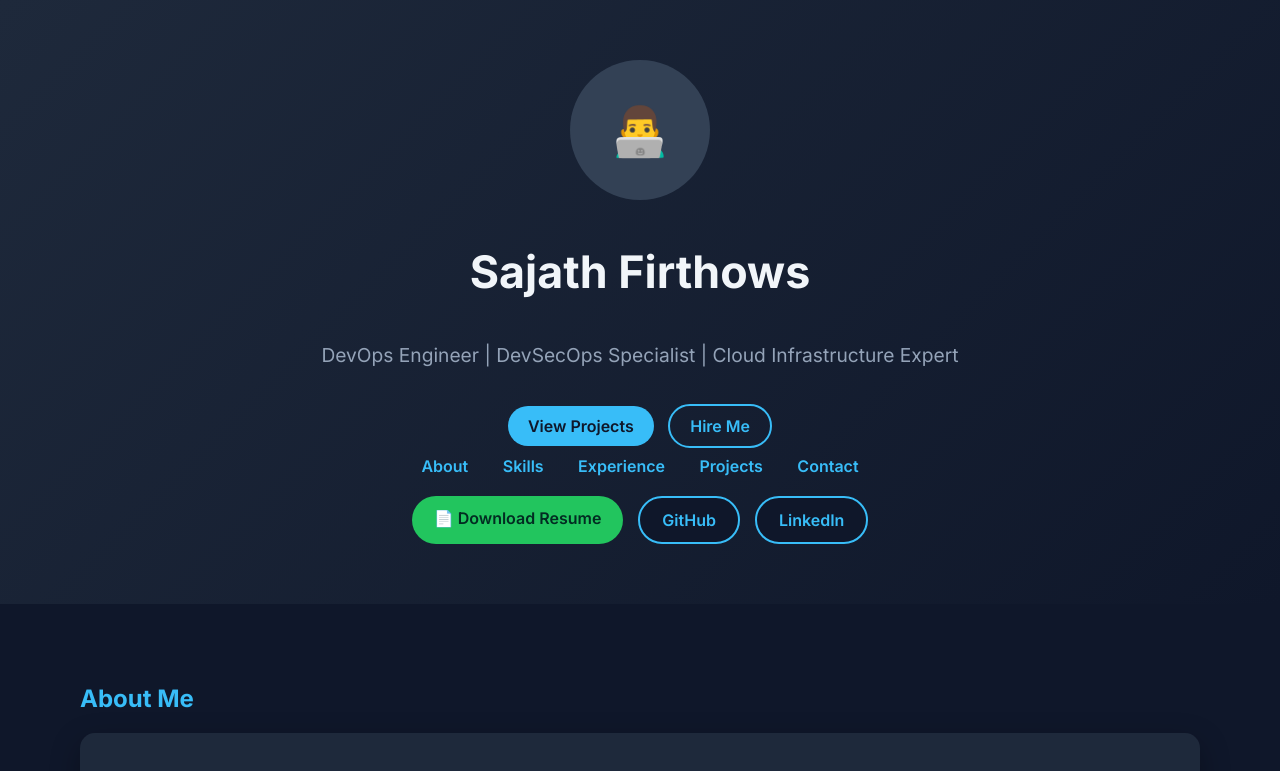
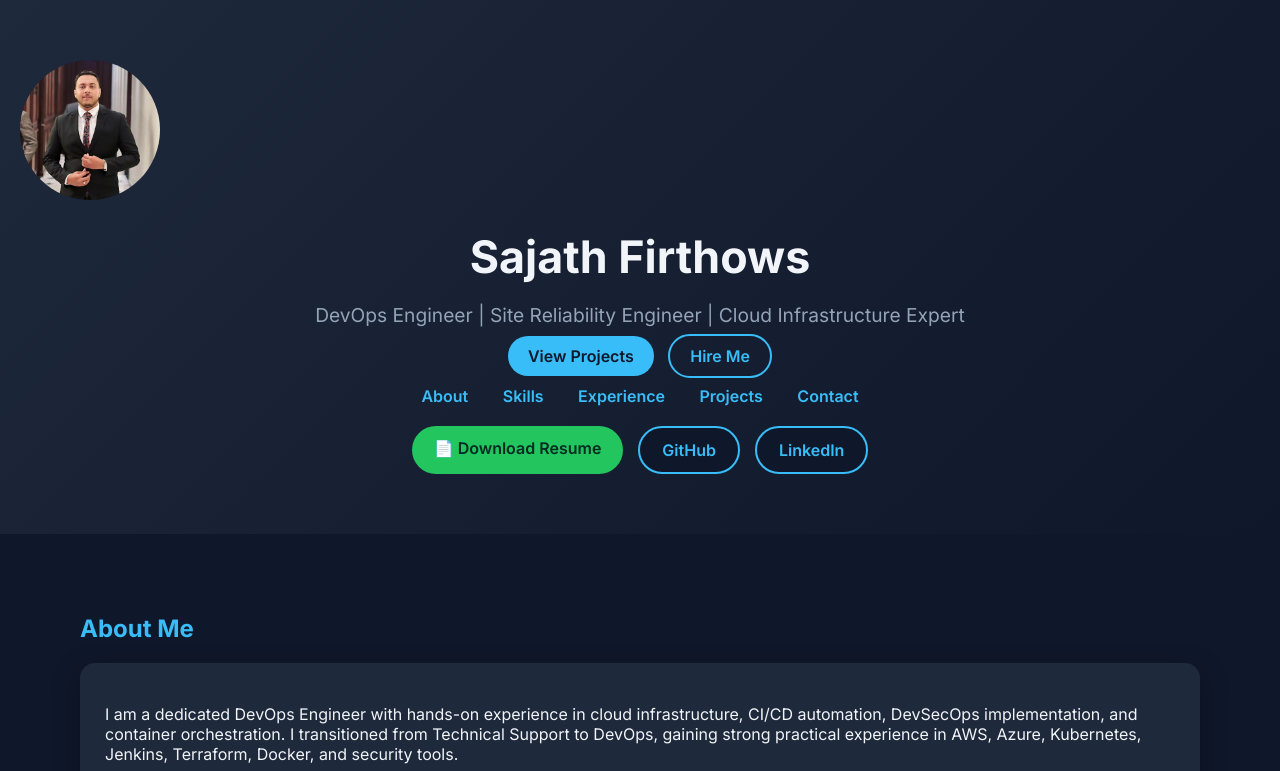
Before and after one commit to sajathfirthows/sajath-portfolio, a plain HTML site: page index.html in a window 1280 px wide. Shown: the top 771 px of the page. Drawn offline with Linux system fonts and the light colour scheme.

Commit message:
Update index.html

```diff
--- a/index.html
+++ b/index.html
@@ -3,7 +3,7 @@
 <head>
   <meta charset="UTF-8" />
   <meta name="viewport" content="width=device-width, initial-scale=1.0" />
-  <title>Sajath Firthows | DevOps Engineer Portfolio</title>
+  <title>Sajath Firthows | DevOps Engineer</title>
   <link href="https://fonts.googleapis.com/css2?family=Inter:wght@300;400;600;700&display=swap" rel="stylesheet">
   <style>
     html{scroll-behavior:smooth;}
@@ -75,10 +75,11 @@
 <body>
 
 <header>
-  <div style="display:flex;flex-direction:column;align-items:center;gap:15px;">
-    <div style="width:140px;height:140px;border-radius:50%;background:#334155;display:flex;align-items:center;justify-content:center;font-size:3rem;">👨‍💻</div>
+  <div style="width:140px;height:140px;border-radius:50%;overflow:hidden;display:flex;align-items:center;justify-content:center;">
+  <img src="profile.jpg" alt="Sajath Firthows" style="width:100%;height:100%;object-fit:cover;">
+</div>
     <h1>Sajath Firthows</h1>
-    <p>DevOps Engineer | DevSecOps Specialist | Cloud Infrastructure Expert</p>
+    <p>DevOps Engineer | Site Reliability Engineer | Cloud Infrastructure Expert</p>
     <div style="margin-top:15px;">
       <a href="#projects" style="background:#38bdf8;color:#0f172a;padding:10px 20px;border-radius:25px;text-decoration:none;font-weight:600;margin-right:10px;">View Projects</a>
       <a href="#contact" style="border:2px solid #38bdf8;color:#38bdf8;padding:10px 20px;border-radius:25px;text-decoration:none;font-weight:600;">Hire Me</a>
```
